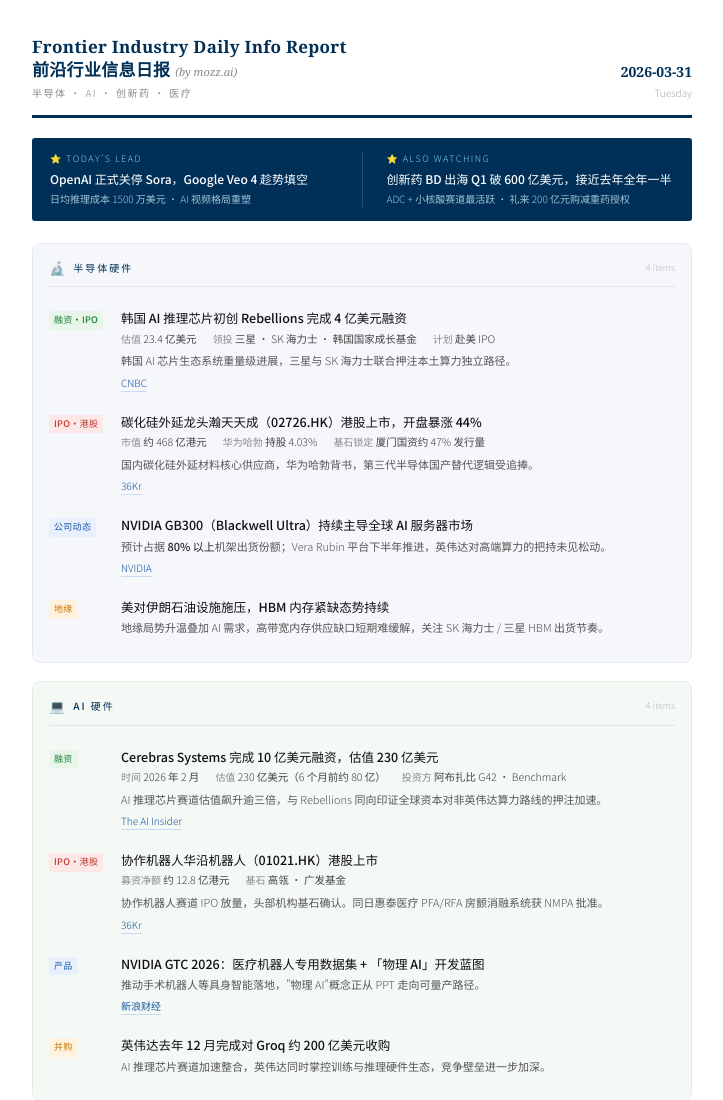
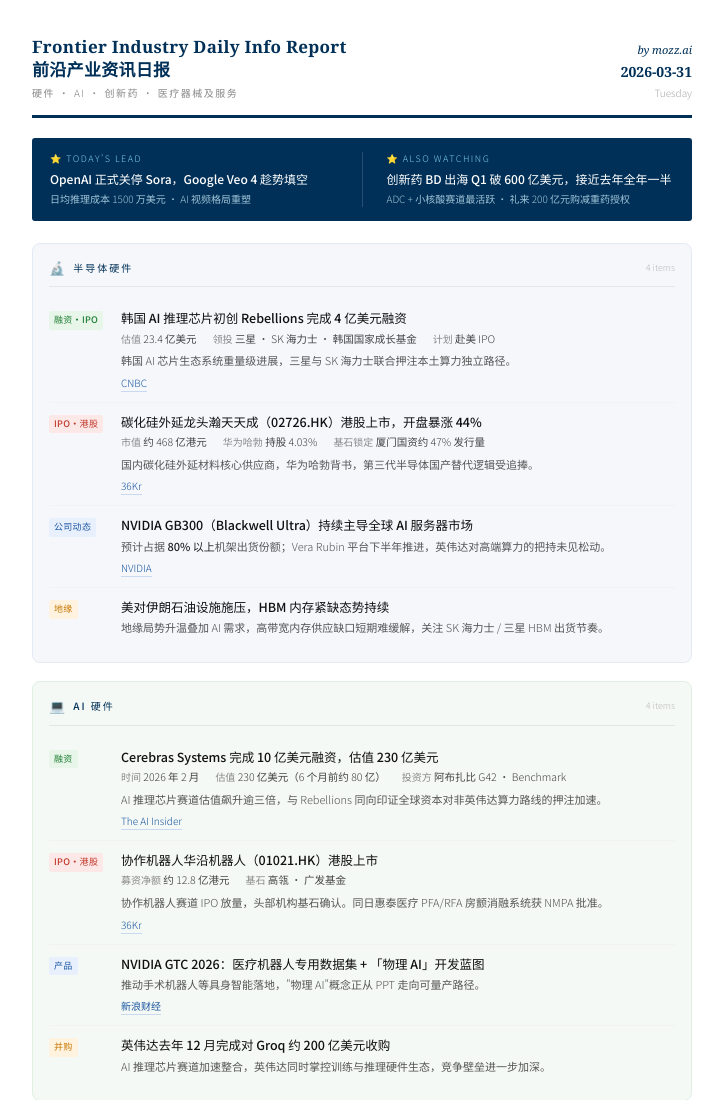
Before and after one commit to Odysssyyy/daily-report, a plain HTML site: page 2026-03-31.html in a window 1280 px wide. Shown: the top 1100 px of the page, without its empty margins (278-1001 px from the left). Drawn offline with Linux system fonts and the light colour scheme.

Commit message:
update banner

```diff
--- a/2026-03-31.html
+++ b/2026-03-31.html
@@ -52,12 +52,14 @@
     letter-spacing: 0.3px;
     line-height: 1.35;
   }
-  .header-brand .by-tag {
+  .header-mozz {
+    font-family: "Noto Serif SC", Georgia, serif;
     font-size: 11px;
     font-weight: 400;
     font-style: italic;
-    color: #888;
+    color: #003057;
     letter-spacing: 0;
+    margin-bottom: 3px;
   }
   .header-sub {
     font-size: 10px;
@@ -286,10 +288,11 @@
   <!-- Header -->
   <div class="header">
     <div>
-      <div class="header-brand">Frontier Industry Daily Info Report<br>前沿行业信息日报 <span class="by-tag">(by mozz.ai)</span></div>
-      <div class="header-sub">半导体 · AI · 创新药 · 医疗</div>
+      <div class="header-brand">Frontier Industry Daily Info Report<br>前沿产业资讯日报</div>
+      <div class="header-sub">硬件 · AI · 创新药 · 医疗器械及服务</div>
     </div>
     <div class="header-date">
+      <div class="header-mozz">by mozz.ai</div>
       <div class="d">2026-03-31</div>
       <div class="w">Tuesday</div>
     </div>
```
